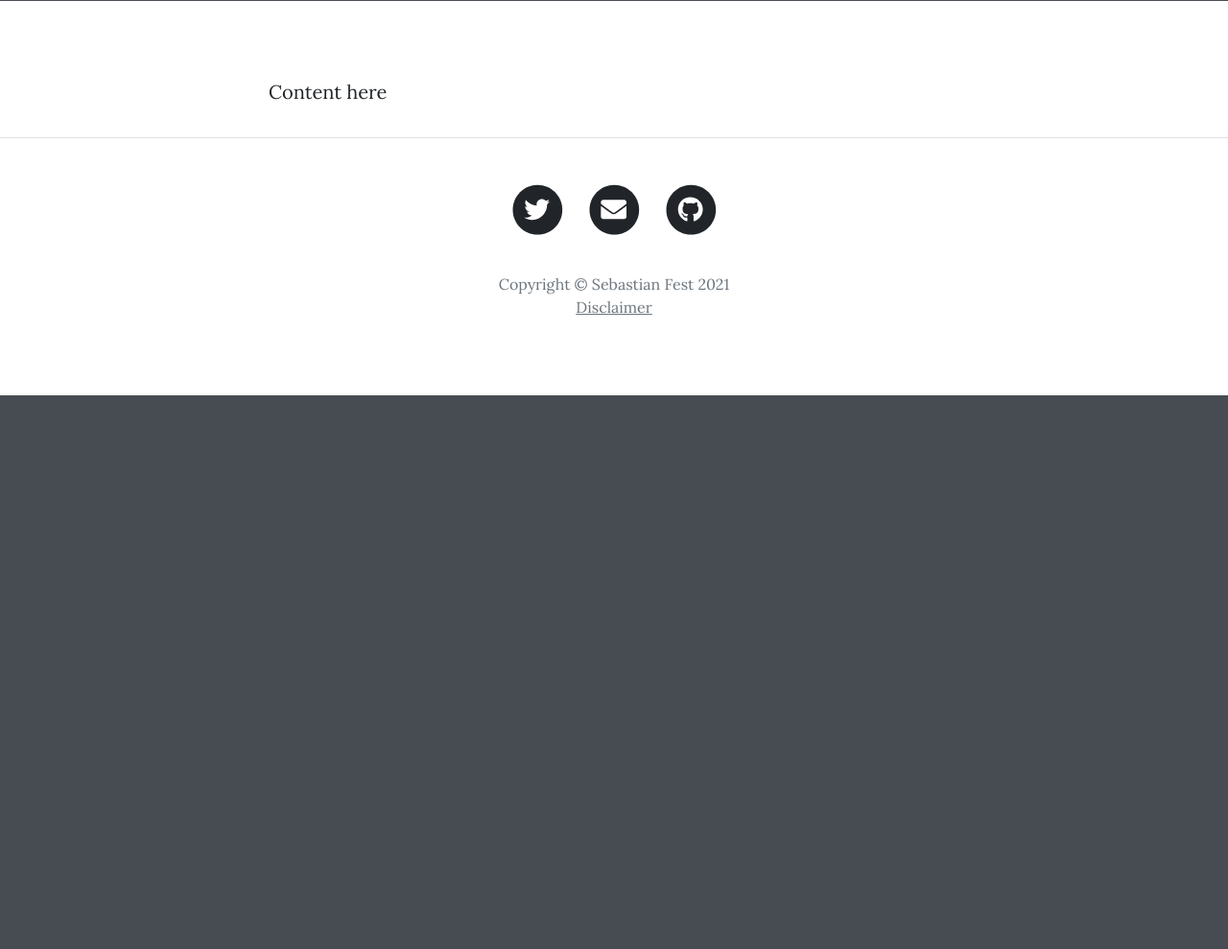
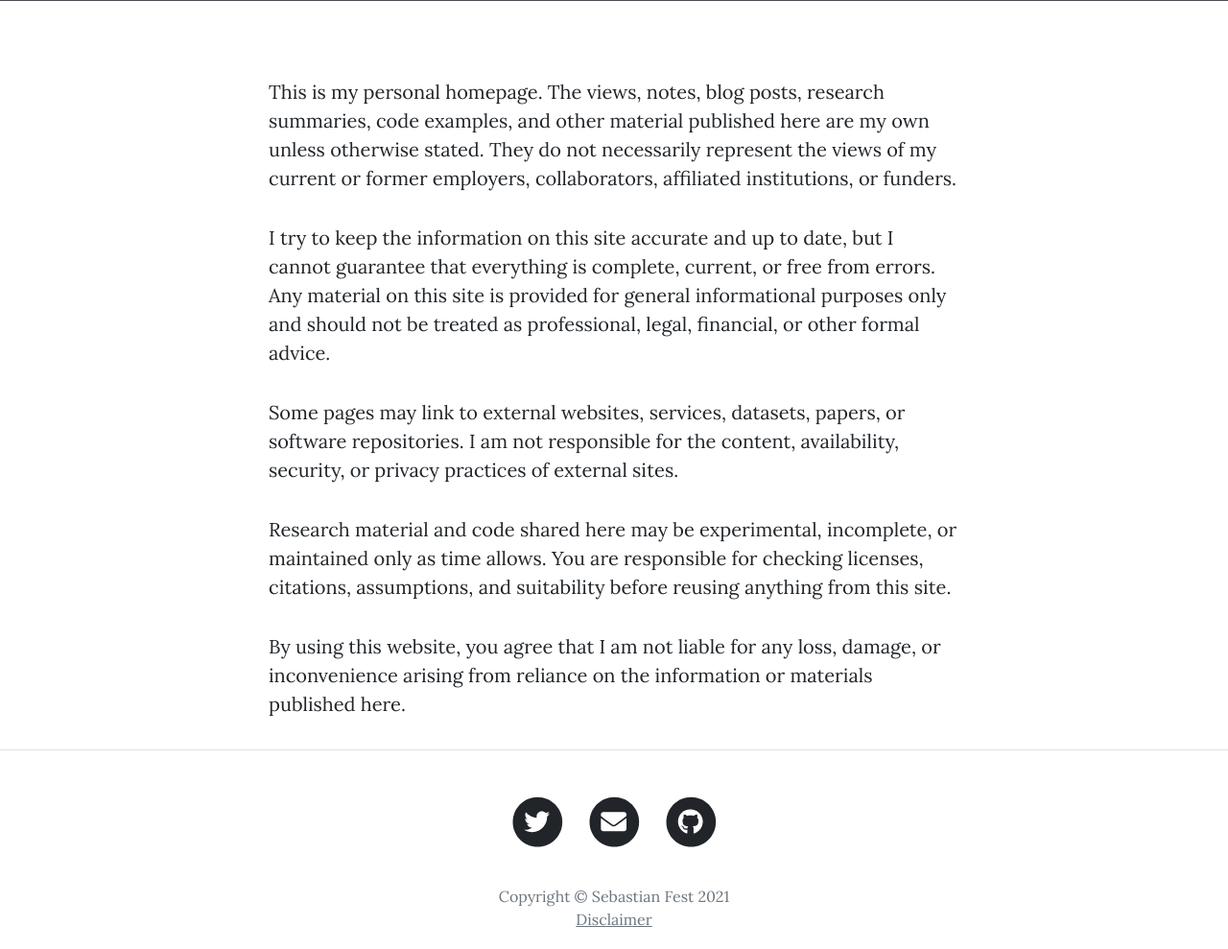
Before and after one commit to sebfest/homepage, a Django app: page /disclaimer/ in a window 1280 px wide. Shown: the part 505-1494 px from the top of the page at 96% size. Before the commit the page ends 917 px from the top, so only its background shows below. Run offline with Django 3.2, Linux system fonts and the light colour scheme; some libraries are stand-ins or nearby versions.

Commit message:
Add disclaimer

```diff
--- a/apps/landing/templates/landing/disclaimer.html
+++ b/apps/landing/templates/landing/disclaimer.html
@@ -4,16 +4,41 @@
 
 {% load django_bootstrap5 %}
 
-{% block title %}Welcome!{% endblock %}
+{% block title %}Disclaimer{% endblock %}
 
-{% block main_title %}Title{% endblock %}
+{% block main_title %}Disclaimer{% endblock %}
 
 {% block content %}
 
     <div class="container">
         <div class="row">
           <div class="col-lg-8 col-md-10 mx-auto">
-            <p class="text-justify">Content here</p>
+            <p class="text-justify">
+                This is my personal homepage. The views, notes, blog posts, research summaries,
+                code examples, and other material published here are my own unless otherwise stated.
+                They do not necessarily represent the views of my current or former employers,
+                collaborators, affiliated institutions, or funders.
+            </p>
+            <p class="text-justify">
+                I try to keep the information on this site accurate and up to date, but I cannot
+                guarantee that everything is complete, current, or free from errors. Any material on
+                this site is provided for general informational purposes only and should not be treated
+                as professional, legal, financial, or other formal advice.
+            </p>
+            <p class="text-justify">
+                Some pages may link to external websites, services, datasets, papers, or software
+                repositories. I am not responsible for the content, availability, security, or privacy
+                practices of external sites.
+            </p>
+            <p class="text-justify">
+                Research material and code shared here may be experimental, incomplete, or maintained
+                only as time allows. You are responsible for checking licenses, citations, assumptions,
+                and suitability before reusing anything from this site.
+            </p>
+            <p class="text-justify">
+                By using this website, you agree that I am not liable for any loss, damage, or
+                inconvenience arising from reliance on the information or materials published here.
+            </p>
           </div>
         </div>
     </div>
```
